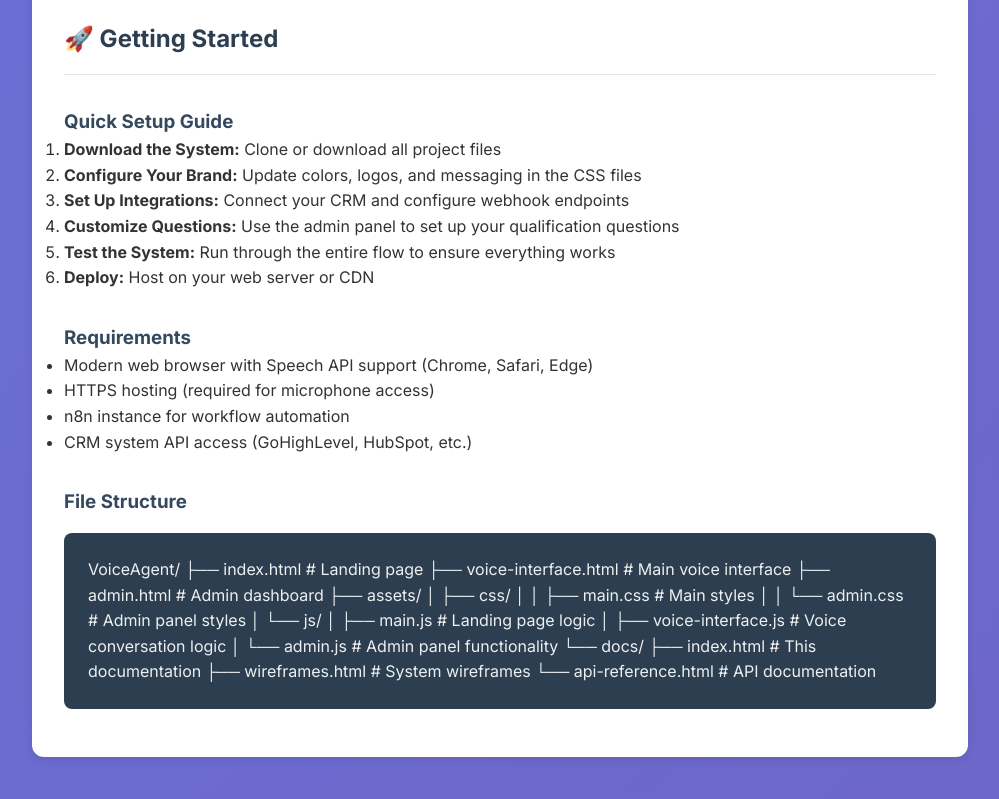
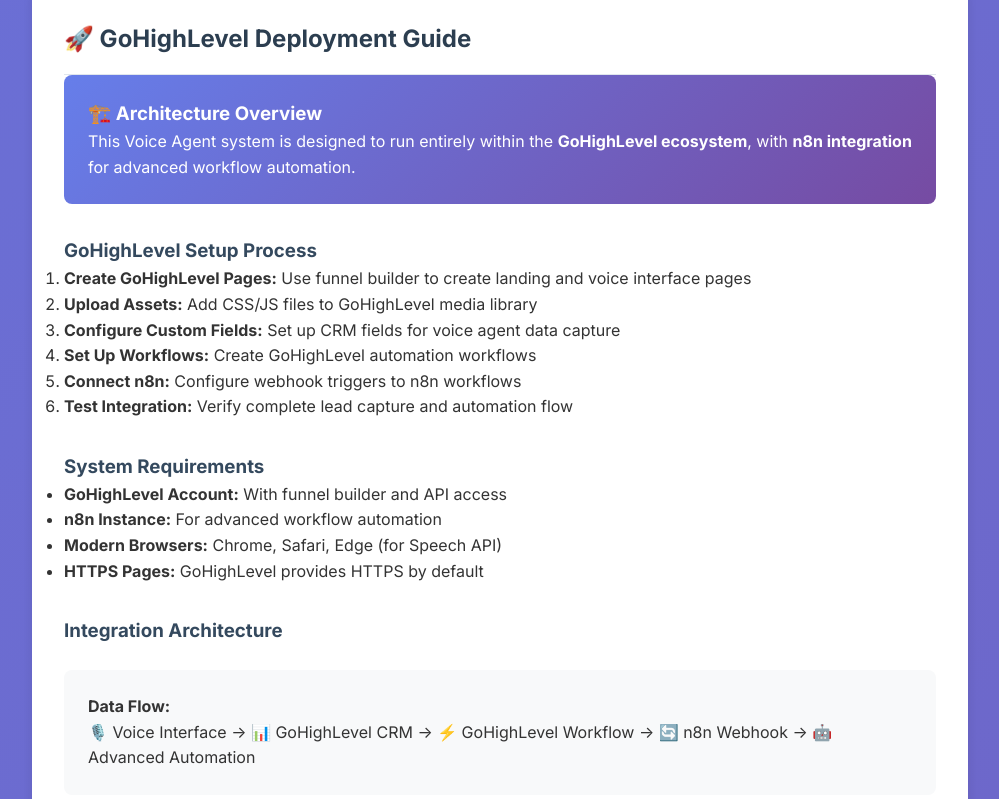
Before and after one commit to lamont703/Project_Advertising_VoiceAgent, a plain HTML site: page docs/index.html in a window 1280 px wide. Shown: the part 3685-4484 px from the top of the page, without its empty margins (140-1139 px from the left). Drawn offline with Linux system fonts and the light colour scheme.

Commit message:
Update architecture for GoHighLevel hosting + n8n integration
🏗️ Architecture Changes:
- Updated README to focus on GoHighLevel deployment instead of traditional hosting
- Added comprehensive GoHighLevel deployment guide (docs/gohighlevel-deployment.md)
- Updated code comments to explain GoHighLevel integration flow
- Modified HTML page titles and comments for GoHighLevel context
- Changed integration examples from generic webhooks to GoHighLevel API calls

🎯 Key Updates:
- Frontend pages designed for GoHighLevel funnel builder
- CRM integration directly with GoHighLevel contacts
- n8n workflows triggered via GoHighLevel webhooks
- Assets served from GoHighLevel media library
- Complete deployment checklist for developers

This architecture provides seamless integration within the GoHighLevel ecosystem

```diff
--- a/docs/index.html
+++ b/docs/index.html
@@ -348,26 +348,36 @@
         </section>
 
         <section id="getting-started" class="docs-section">
-            <h2>🚀 Getting Started</h2>
+            <h2>🚀 GoHighLevel Deployment Guide</h2>
 
-            <h3>Quick Setup Guide</h3>
+            <div style="background: linear-gradient(135deg, #667eea, #764ba2); color: white; padding: 1.5rem; border-radius: 8px; margin-bottom: 2rem;">
+                <h3 style="margin-top: 0; color: white;">🏗️ Architecture Overview</h3>
+                <p>This Voice Agent system is designed to run entirely within the <strong>GoHighLevel ecosystem</strong>, with <strong>n8n integration</strong> for advanced workflow automation.</p>
+            </div>
+
+            <h3>GoHighLevel Setup Process</h3>
             <ol>
-                <li><strong>Download the System:</strong> Clone or download all project files</li>
-                <li><strong>Configure Your Brand:</strong> Update colors, logos, and messaging in the CSS files</li>
-                <li><strong>Set Up Integrations:</strong> Connect your CRM and configure webhook endpoints</li>
-                <li><strong>Customize Questions:</strong> Use the admin panel to set up your qualification questions
-                </li>
-                <li><strong>Test the System:</strong> Run through the entire flow to ensure everything works</li>
-                <li><strong>Deploy:</strong> Host on your web server or CDN</li>
+                <li><strong>Create GoHighLevel Pages:</strong> Use funnel builder to create landing and voice interface pages</li>
+                <li><strong>Upload Assets:</strong> Add CSS/JS files to GoHighLevel media library</li>
+                <li><strong>Configure Custom Fields:</strong> Set up CRM fields for voice agent data capture</li>
+                <li><strong>Set Up Workflows:</strong> Create GoHighLevel automation workflows</li>
+                <li><strong>Connect n8n:</strong> Configure webhook triggers to n8n workflows</li>
+                <li><strong>Test Integration:</strong> Verify complete lead capture and automation flow</li>
             </ol>
 
-            <h3>Requirements</h3>
+            <h3>System Requirements</h3>
             <ul>
-                <li>Modern web browser with Speech API support (Chrome, Safari, Edge)</li>
-                <li>HTTPS hosting (required for microphone access)</li>
-                <li>n8n instance for workflow automation</li>
-                <li>CRM system API access (GoHighLevel, HubSpot, etc.)</li>
+                <li><strong>GoHighLevel Account:</strong> With funnel builder and API access</li>
+                <li><strong>n8n Instance:</strong> For advanced workflow automation</li>
+                <li><strong>Modern Browsers:</strong> Chrome, Safari, Edge (for Speech API)</li>
+                <li><strong>HTTPS Pages:</strong> GoHighLevel provides HTTPS by default</li>
             </ul>
+
+            <h3>Integration Architecture</h3>
+            <div style="background: #f8f9fa; padding: 1.5rem; border-radius: 8px; margin: 1.5rem 0;">
+                <strong>Data Flow:</strong><br>
+                🎙️ Voice Interface → 📊 GoHighLevel CRM → ⚡ GoHighLevel Workflow → 🔄 n8n Webhook → 🤖 Advanced Automation
+            </div>
 
             <h3>File Structure</h3>
             <div class="code-block">
```
Also changed, not shown: assets/js/voice-interface.js (+22 -3 lines), index.html (+12 -1 lines), voice-interface.html (+20 -2 lines), 2 other files.
